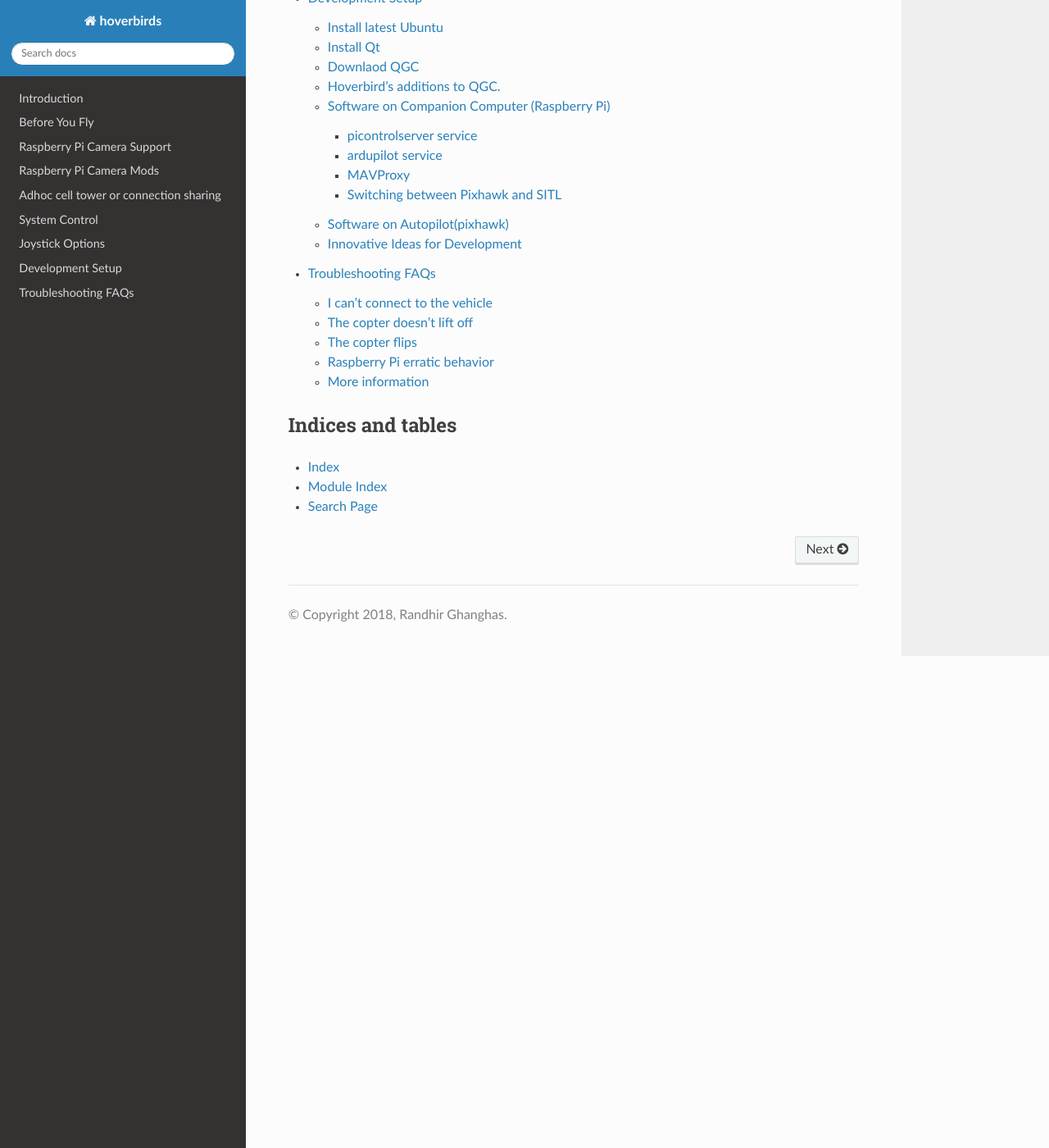
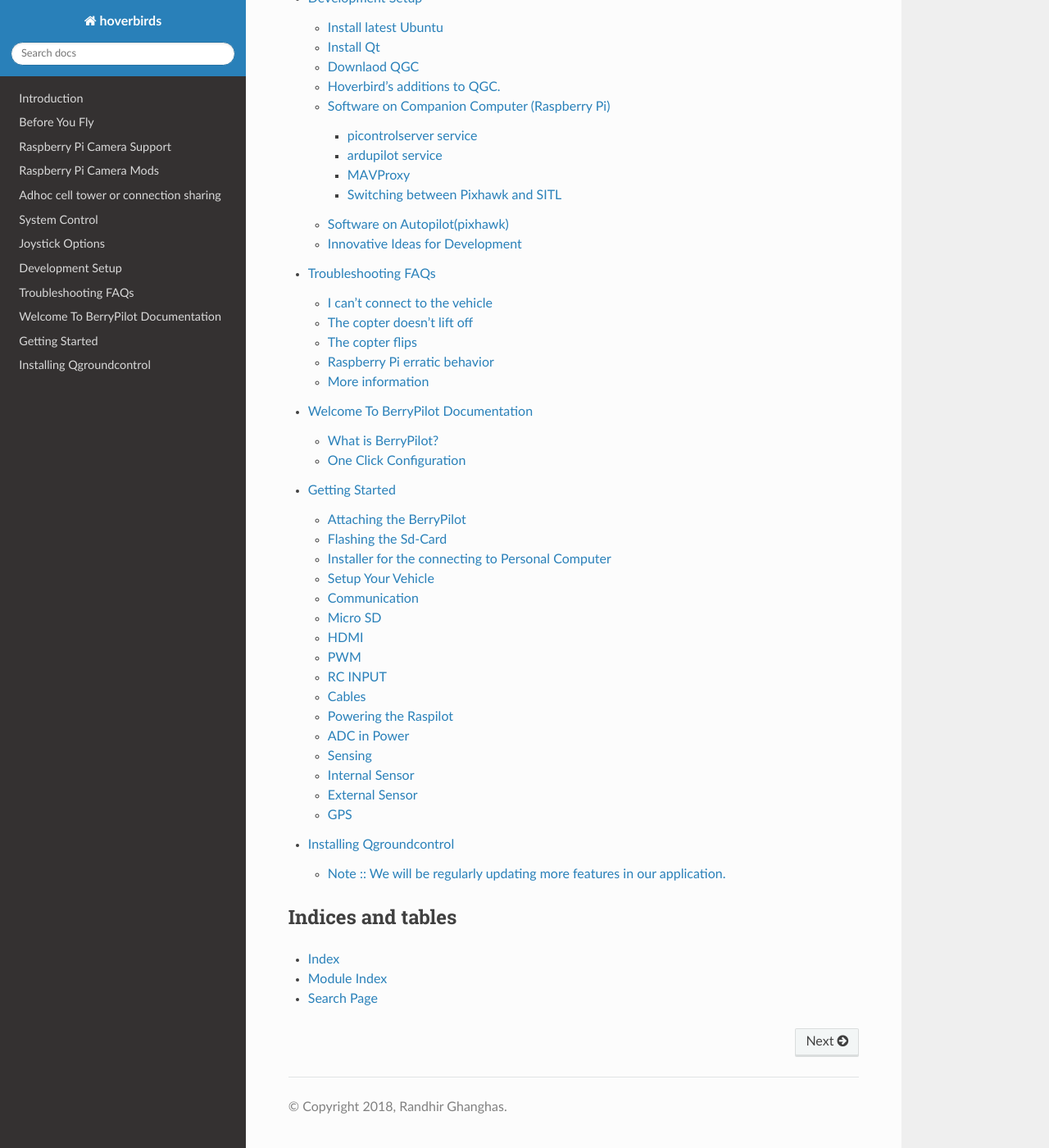
Before and after one commit to Ashishkumar95/Hoverbirdswiki, a Sphinx documentation site: the page built from source/index.rst, in a window 1280 px wide and 1400 px high, scrolled down 1876 px. Shown: the whole window at 82% size. Built offline with Sphinx 7.4.7 and the Read the Docs theme 2.0.0, drawn with Linux system fonts in a browser that asks for light colours; some of the changed lines change nothing that is shown.

Commit message:
Add files via upload

```diff
--- /dev/null
+++ b/source/BerryPilot.rst
@@ -0,0 +1,124 @@
+.. _BerryPilot:
+
+
+Welcome To BerryPilot Documentation
+====================================
+
+We at Hoverbirds have come up with a Autopilot to innovate the new generation of drone developers. We will keep improving our autopilots to help developers to serve them to build more and enhanced robots.
+
+
+What is BerryPilot?
+-------------------
+BerryPilot  is a low cost and open autopilot shield for the Raspberry Pi with support for ArduPilot. The shield has been specially designed raspberry Pi but also has compatibility with other pi family.
+
+.. image:: _images/berry.png
+
+One Click Configuration
+-----------------------
+You Only need one click to configure for various next vehicles like Hex-copter, quadcopter, rover and all the compatibility from ardupilot.
+
+
+
+.. image:: _images/qgc1.jpg
+
++--------------+--------------------+------------+
+|              |    BerryPilot      |            |
++==============+========+===========+============+
+|PWM Servo Outputs      |    MPU9250 IMU         |
++-----------------------+------------------------+
+|PPMSUM input           |   MS5611 Barometer     |
++-----------------------+------------------------+
+|POWER module connectors|  PCA 9685 driver       |
++-----------------------+------------------------+
+|1xUART,2xI2C extensions| 3 LED Status           |
++-----------------------+------------------------+
+
+
+Getting Started
+================
+.. image:: _images/Pin.jpg
+
+Attaching the BerryPilot
+------------------------
+Image
+
+Flashing the Sd-Card
+---------------------
+
+
+Installer for the connecting to Personal Computer
+-------------------------------------------------
+We have Our customised Q Ground Control installer for the Better Performance of our Auto-Pilot. Please Click here to `download <https://drive.google.com/file/d/1MU-wFV3O92LR2EcBNUmi3FcmFng_hl2S/view?usp=sharing>`_.
+
+
+Setup Your Vehicle
+------------------
+First, you need three things, a mouse, a screen and power the Raspilot. The first time you connect the mini PC with a screen, you will see a desktop. You will need to give Internet to the mini PC, open a terminal and install the binary of your desired vehicle. Install our APM Planner/`QGroundcontrol <https://drive.google.com/file/d/1MU-wFV3O92LR2EcBNUmi3FcmFng_hl2S/view?usp=sharing>`_.
+
+Communication
+-------------
+BerryPilot OS is pre-configured to create an WiFi hotspot in the 5GHz bandwidth, in order to be able of using together 2.4GHz RC and WiFi. The WiFi dongle should be connected before the board is powered on.The WiFi can be used for communicate with the autopilot, transfer files such as logs, plan a mission using a GCS (Ground Control Station), enable video streaming even control the drone.
+
+Micro SD
+--------
+First at all, remember that you need to make the image flash using software Link.
+
+        .. image:: _images/memory.jpg
+HDMI
+----
+Our Operative System have a GUI, the first time you boot the OS you will see a nice desktop.
+
+PWM
+---
+
+Raspilot has 8 channel of PWM output. Each channel has 25 mA current sink capability at 5V. In these channels, the most typical devices that you could connect are: ESCs, servos, gimbal servos,... The PWM can be used for powering the system, refer to Power section.
+The top row (~) provides the PWM signal, the center (+) provides 5v and the bottom (-) is the GND signal. Make sure you plug the device connector in the right way.
+
+The next image show which are the PWM channels:
+
+Image
+
+RC INPUT
+--------
+The radio control Receiver  must be connected in the PPM Sum Input Channel.
+
+Cables
+------
+Cables for drones with connectors complying with the Ardupilot Connector Standard. The cables make use of the JST GH connectors providing a simplified experience. Hybrid JST GH/DF13 and traditional DF13 cables are also available for backwards compatibility.
+
+.. image:: _images/Jst.jpg
+
+Powering the Raspilot
+---------------------
+Triple redudant power supply Three ways of powering the Raspilot:
+    - USB Input
+    - Power Module Input
+    - Servo rail Input
+
+ADC in Power
+----------------
+               Notice that the power connector has attached two ADC channels in order to read battery level. If you don't use this connector, you could use the two middle pins to have analog voltage lectures for a sensor/device.
+
+               .. image:: _images/pinconflict.jpeg
+
+Sensing
+-------
+There are two types of Sensor:
+   - Internal Sensor
+   - External Sensor
+
+Internal Sensor
+---------------
+
+.. image:: _images/sens.jpg
+
+External Sensor
+---------------
+
+GPS
+---
+
+       The Global Positioning System (GPS) is a space-based satellite navigation system that provides location and time information outdoors in all weather conditions, anywhere on the Earth where there is an unobstructed line of sight to six or more GPS satellites.
+       The GPS offered by Hoverbirds for the BerryPilot delivers a GNSS engine for GPS/QZSS and GLONASS combining high sensitivity and low power consumption. It requires the following ports: UART (GPS) and I2C (compass). These ports will power up the device.
+
+.. image:: _images/gps.png
--- /dev/null
+++ b/source/QGC.rst
@@ -0,0 +1,20 @@
+.. _QGC:
+
+Installing Qgroundcontrol
+=========================
+
+Since our flight controller is Based on adupilot. So it is compatible with all
+the default Ardupilot compatible software. But we at hoverbirds have our own
+customised Qgroundcontrol in which we have provided more features for our `QGroundcontrol <https://drive.google.com/file/d/1MU-wFV3O92LR2EcBNUmi3FcmFng_hl2S/view?usp=sharing>`_.
+
+
+.. image:: _images/qgc.jpg
+
+
+
+
+Note  :: We will be regularly updating more features in our application.
+-----
+
+
+For any Queries Contact us On :  +91-8607822343 or mail us at support@hoverbirds.in
--- a/source/index.rst
+++ b/source/index.rst
@@ -30,8 +30,8 @@
    joystick
    development
    troubleshooting
-
-
+   BerryPilot
+   QGC
 Indices and tables
 ==================
 
```
